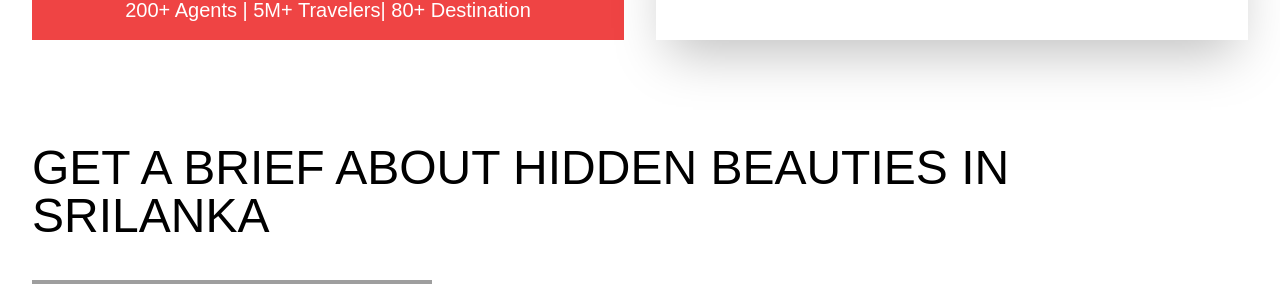
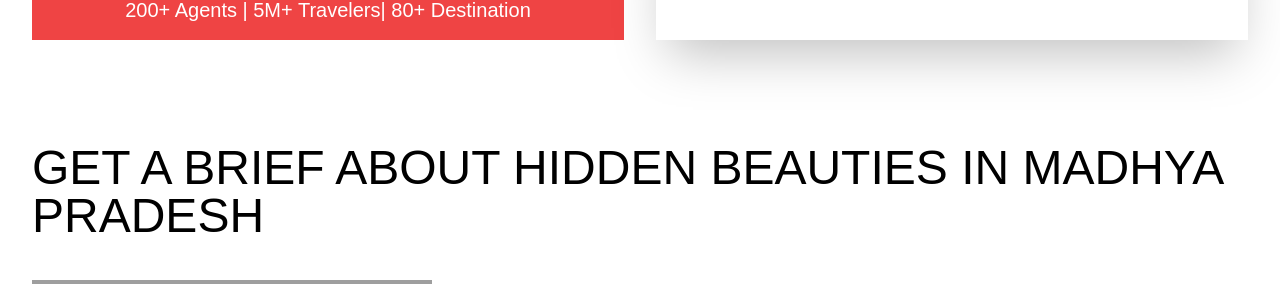
Before and after one commit to arvind761999/Front_Updated, a React (Create React App) app: page /tours/home in a window 1280 px wide. Shown: the part 3674-3958 px from the top of the page. Built offline with nearby package versions, Linux system fonts and the light colour scheme; no server answers; grey boxes are pictures that could not be loaded.

Commit message:
Content update

```diff
--- a/src/pages/Tour/HiddenPlaces.jsx
+++ b/src/pages/Tour/HiddenPlaces.jsx
@@ -43,7 +43,7 @@ const HiddenPlaces = () => {
     // </div>
     <div class="mx-auto max-w-2xl px-4 pb-16 sm:px-6 lg:max-w-7xl lg:px-8 mt-10">
       <p class="uppercase text-5xl">
-        get a brief about Hidden beauties in srilanka
+        get a brief about Hidden beauties in Madhya Pradesh
       </p>
       {/* <!-- first --> */}
       <div class="grid grid-cols-1 md:grid-cols-2 mt-10 gap-5">
```
